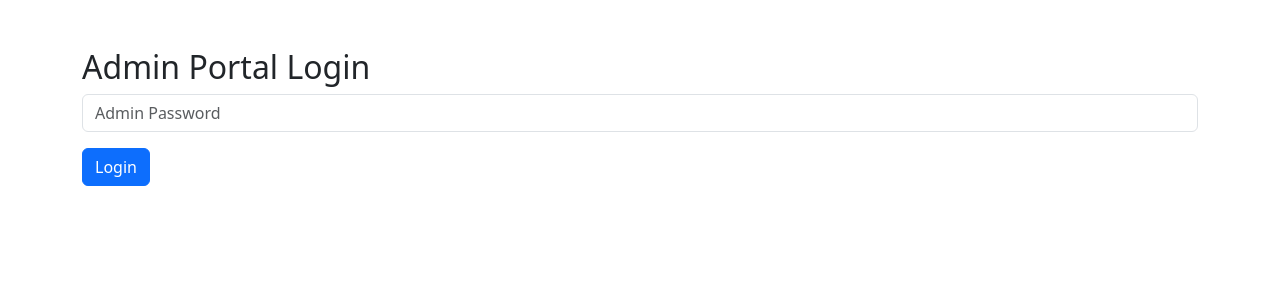
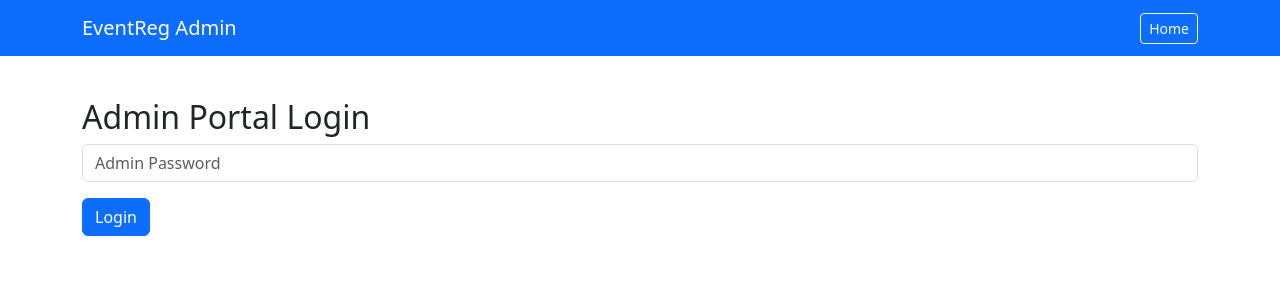
Before and after one commit to Sricharan-V/event_registration, a Flask app: page /admin in a window 1280 px wide. Shown: the top 300 px of the page. Run offline with Flask 3, Linux system fonts and the light colour scheme.

Commit message:
Admin logout functionality added so that users cannot open the dashboard, also added navbar in each page

```diff
--- a/app.py
+++ b/app.py
@@ -97,6 +97,12 @@ def dashboard():
     return render_template('dashboard.html', events=events, registrations_by_event=registrations_by_event)
 
 
+@app.route('/admin/logout')
+def admin_logout():
+    session.pop('admin', None)  # Remove admin login flag from session
+    # flash('You have been logged out successfully.', 'info')
+    return redirect(url_for('admin'))  # Redirect to admin login page
+
 
 # Delete event by ID
 @app.route('/admin/delete_event/<int:event_id>', methods=['POST'])
--- a/static/css/style.css
+++ b/static/css/style.css
@@ -0,0 +1,3 @@
+body {
+    padding-top: 50px
+}
--- a/templates/admin_login.html
+++ b/templates/admin_login.html
@@ -1,12 +1,28 @@
 <!DOCTYPE html>
 <html>
+
 <head>
     <title>Admin Login</title>
     <link rel="stylesheet" href="https://cdn.jsdelivr.net/npm/bootstrap@5.3.0/dist/css/bootstrap.min.css" />
+    <link href="{{ url_for('static', filename='css/style.css') }}" rel="stylesheet" />
 </head>
+
 <body>
     <div class="container mt-5">
+        <nav class="navbar navbar-expand-lg navbar-dark bg-primary fixed-top">
+            <div class="container">
+                <!-- Left side: App Title -->
+                <a class="navbar-brand" href="{{ url_for('admin') }}">EventReg Admin</a>
+
+                <!-- Right side: Back to Home button -->
+                <div class="d-flex ms-auto">
+                    <a href="{{ url_for('home') }}" class="btn btn-outline-light btn-sm">Home</a>
+                </div>
+            </div>
+        </nav>
+
         <h2>Admin Portal Login</h2>
+
         <form method="post">
             <div class="mb-3">
                 <input type="password" name="password" class="form-control" placeholder="Admin Password" required>
@@ -18,4 +34,5 @@
         </form>
     </div>
 </body>
+
 </html>
--- a/templates/index.html
+++ b/templates/index.html
@@ -1,5 +1,6 @@
 <!DOCTYPE html>
 <html lang="en">
+
 <head>
   <meta charset="UTF-8" />
   <meta name="viewport" content="width=device-width, initial-scale=1" />
@@ -9,10 +10,11 @@
   <!-- Custom CSS -->
   <link href="{{ url_for('static', filename='css/style.css') }}" rel="stylesheet" />
 </head>
+
 <body>
 
   <!-- Navbar -->
-<nav class="navbar navbar-expand-lg navbar-dark bg-primary">
+  <nav class="navbar navbar-expand-lg navbar-dark bg-primary fixed-top">
     <div class="container">
       <a class="navbar-brand" href="{{ url_for('home') }}">EventReg</a>
       <button class="navbar-toggler" type="button" data-bs-toggle="collapse" data-bs-target="#navmenu"
@@ -53,4 +55,5 @@
   <script src="https://cdn.jsdelivr.net/npm/bootstrap@5.3.0/dist/js/bootstrap.bundle.min.js"></script>
 
 </body>
+
 </html>
--- a/templates/register.html
+++ b/templates/register.html
@@ -1,5 +1,6 @@
 <!DOCTYPE html>
 <html lang="en">
+
 <head>
   <meta charset="UTF-8" />
   <meta name="viewport" content="width=device-width, initial-scale=1" />
@@ -7,9 +8,10 @@
   <link href="https://cdn.jsdelivr.net/npm/bootstrap@5.3.0/dist/css/bootstrap.min.css" rel="stylesheet" />
   <link href="{{ url_for('static', filename='css/style.css') }}" rel="stylesheet" />
 </head>
+
 <body>
 
-<nav class="navbar navbar-expand-lg navbar-dark bg-primary">
+  <nav class="navbar navbar-expand-lg navbar-dark bg-primary dixed-top">
     <div class="container">
       <a class="navbar-brand" href="{{ url_for('home') }}">EventReg</a>
       <button class="navbar-toggler" type="button" data-bs-toggle="collapse" data-bs-target="#navmenu"
@@ -59,4 +61,5 @@
   <script src="{{ url_for('static', filename='js/form.js') }}"></script>
   <script src="https://cdn.jsdelivr.net/npm/bootstrap@5.3.0/dist/js/bootstrap.bundle.min.js"></script>
 </body>
+
 </html>
--- a/templates/success.html
+++ b/templates/success.html
@@ -7,7 +7,7 @@
     <link href="https://cdn.jsdelivr.net/npm/bootstrap@5.3.0/dist/css/bootstrap.min.css" rel="stylesheet" />
 </head>
 <body>
-<nav class="navbar navbar-expand-lg navbar-dark bg-primary">
+<nav class="navbar navbar-expand-lg navbar-dark bg-primary fixed-top">
   <div class="container">
     <a class="navbar-brand" href="{{ url_for('home') }}">EventReg</a>
     <button class="navbar-toggler" type="button" data-bs-toggle="collapse" data-bs-target="#navmenu"
```
Also changed, not shown: templates/dashboard.html (+15 -1 lines). Lines whose indentation alone changed are shown as unchanged.
